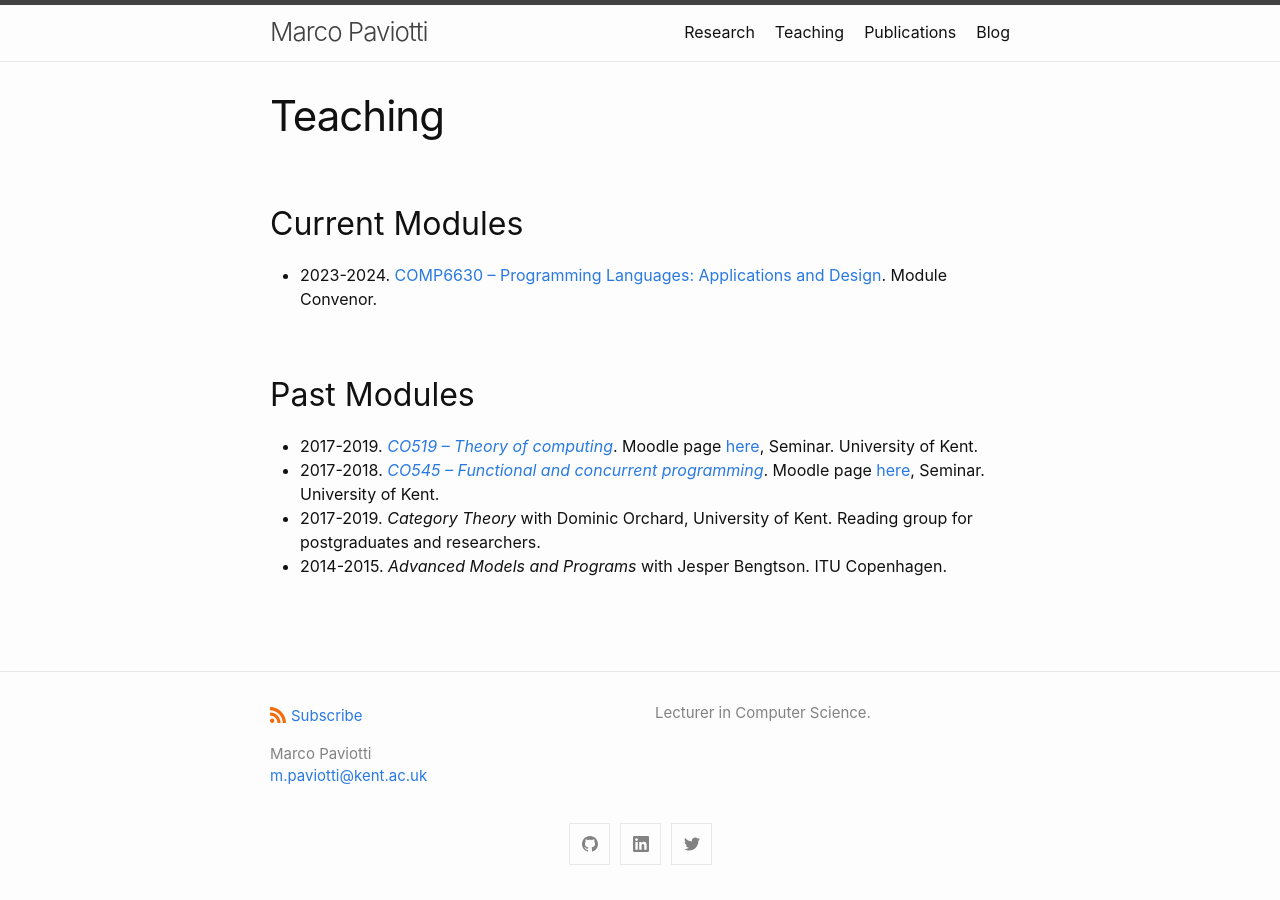
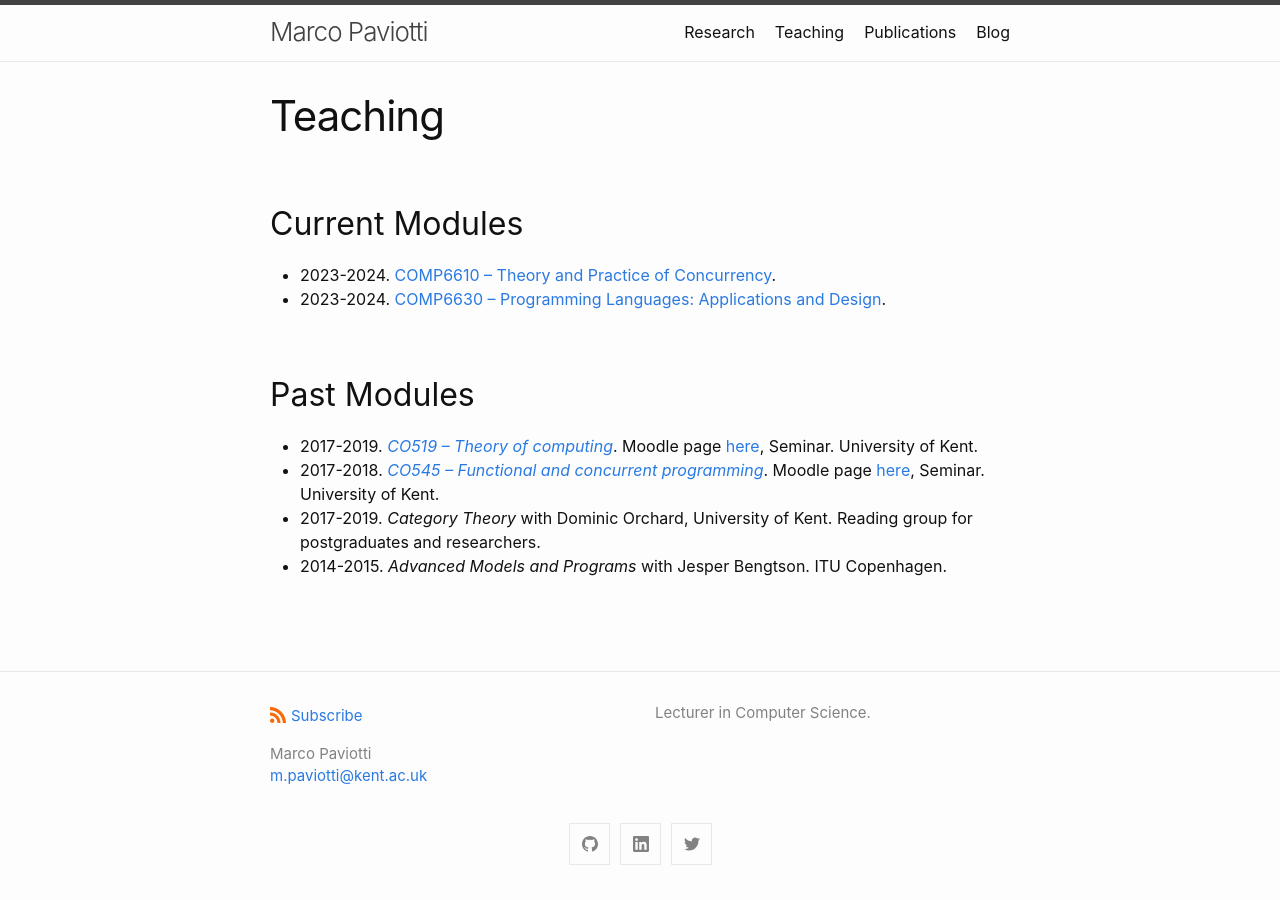
Before and after one commit to mpaviotti/mpaviotti.github.com, a Jekyll site: the page built from teaching.markdown, in a window 1280 px wide. Built offline with Jekyll 4.4.1, drawn with Linux system fonts in a browser that asks for light colours.

Commit message:
Teaching 661

```diff
--- a/teaching.markdown
+++ b/teaching.markdown
@@ -5,8 +5,8 @@ title: Teaching
 ---
 
 ## Current Modules
-
-- 2023-2024. [COMP6630 -- Programming Languages: Applications and Design](https://www.kent.ac.uk/courses/modules/module/CO663). Module Convenor.
+- 2023-2024. [COMP6610 -- Theory and Practice of Concurrency](https://www.kent.ac.uk/courses/modules/module/CO661).
+- 2023-2024. [COMP6630 -- Programming Languages: Applications and Design](https://www.kent.ac.uk/courses/modules/module/CO663).
 
 ## Past Modules
 
```
